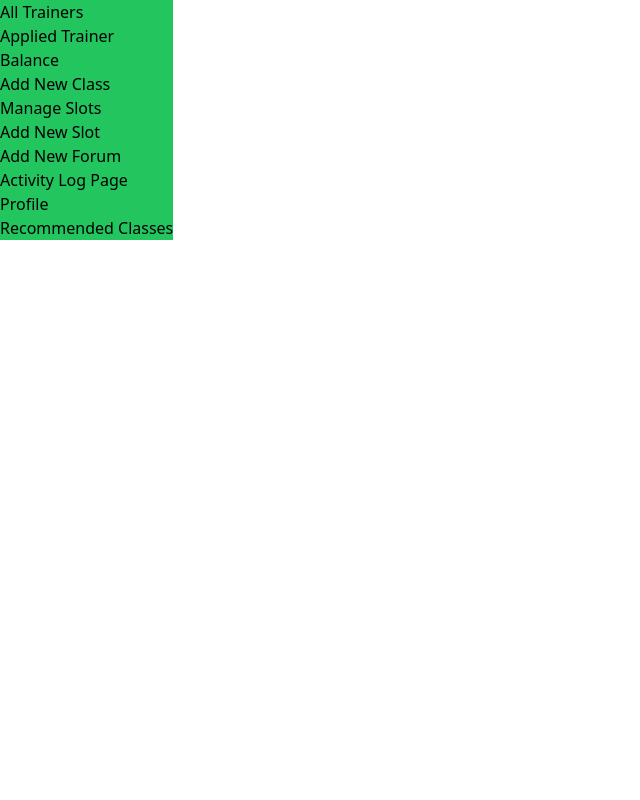
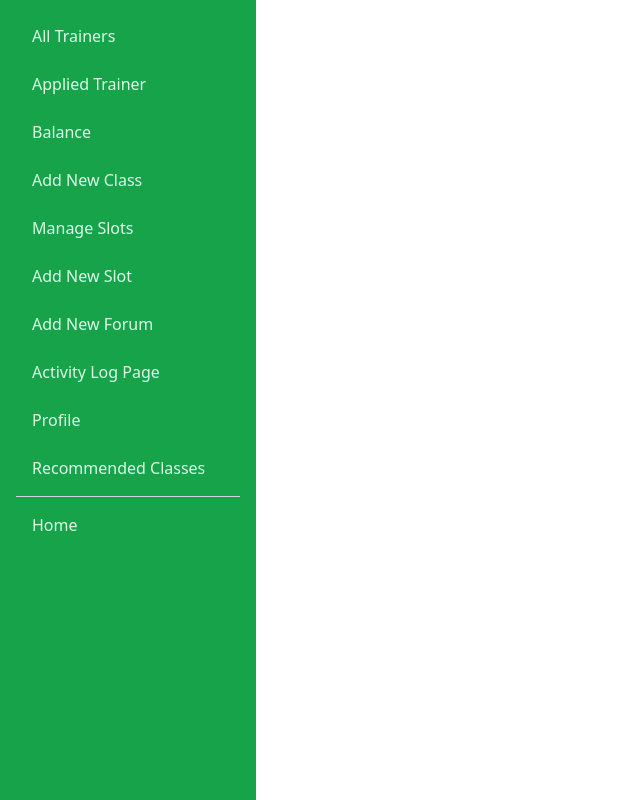
Before and after one commit to marufhossain55/activePulse, a React (Vite) app: page /dashboard in a window 1280 px wide. Shown: the whole page, without its empty margins (0-640 px from the left). Built offline with nearby package versions, Linux system fonts and the light colour scheme; no server answers.

Commit message:
display name fixed

```diff
--- /dev/null
+++ b/src/hooks/useAxiosPublic.jsx
@@ -0,0 +1,10 @@
+import axios from 'axios';
+
+const axiosPublic = axios.create({
+  baseURL: `${import.meta.env.VITE_API_URL}`,
+});
+
+const useAxiosPublic = () => {
+  return axiosPublic;
+};
+export default useAxiosPublic;
--- a/src/layouts/DashBoard.jsx
+++ b/src/layouts/DashBoard.jsx
@@ -2,9 +2,9 @@ import { NavLink, Outlet } from 'react-router-dom';
 
 const DashBoard = () => {
   return (
-    <div className="flex">
-      <div className="w64 min-h-full bg-green-500">
-        <ul className="menu">
+    <div className="flex container mx-auto">
+      {/* <div className="w64 min-h-screen bg-green-500">
+        <ul className="text-white">
           <li>
             <NavLink to="allTrainers">All Trainers</NavLink>
           </li>
@@ -37,6 +37,99 @@ const DashBoard = () => {
             <NavLink to="recommendedClasses">Recommended Classes</NavLink>
           </li>
         </ul>
+      </div> */}
+      <div className="w-64 min-h-screen bg-green-600 p-4">
+        <ul className="text-green-100 space-y-2">
+          <li>
+            <NavLink
+              to="allTrainers"
+              className="block py-2 px-4 hover:bg-green-500 hover:text-white rounded transition duration-300"
+            >
+              All Trainers
+            </NavLink>
+          </li>
+          <li>
+            <NavLink
+              to="appliedTrainer"
+              className="block py-2 px-4 hover:bg-green-500 hover:text-white rounded transition duration-300"
+            >
+              Applied Trainer
+            </NavLink>
+          </li>
+          <li>
+            <NavLink
+              to="balance"
+              className="block py-2 px-4 hover:bg-green-500 hover:text-white rounded transition duration-300"
+            >
+              Balance
+            </NavLink>
+          </li>
+          <li>
+            <NavLink
+              to="addNewClass"
+              className="block py-2 px-4 hover:bg-green-500 hover:text-white rounded transition duration-300"
+            >
+              Add New Class
+            </NavLink>
+          </li>
+          <li>
+            <NavLink
+              to="manageSlots"
+              className="block py-2 px-4 hover:bg-green-500 hover:text-white rounded transition duration-300"
+            >
+              Manage Slots
+            </NavLink>
+          </li>
+          <li>
+            <NavLink
+              to="addNewSlot"
+              className="block py-2 px-4 hover:bg-green-500 hover:text-white rounded transition duration-300"
+            >
+              Add New Slot
+            </NavLink>
+          </li>
+          <li>
+            <NavLink
+              to="addNewForum"
+              className="block py-2 px-4 hover:bg-green-500 hover:text-white rounded transition duration-300"
+            >
+              Add New Forum
+            </NavLink>
+          </li>
+          <li>
+            <NavLink
+              to="activityLogPage"
+              className="block py-2 px-4 hover:bg-green-500 hover:text-white rounded transition duration-300"
+            >
+              Activity Log Page
+            </NavLink>
+          </li>
+          <li>
+            <NavLink
+              to="profile"
+              className="block py-2 px-4 hover:bg-green-500 hover:text-white rounded transition duration-300"
+            >
+              Profile
+            </NavLink>
+          </li>
+          <li>
+            <NavLink
+              to="recommendedClasses"
+              className="block py-2 px-4 hover:bg-green-500 hover:text-white rounded transition duration-300"
+            >
+              Recommended Classes
+            </NavLink>
+          </li>
+          <div class="border-t border-gray-300 w-full my-4"></div>
+          <li>
+            <NavLink
+              to="/"
+              className="block py-2 px-4 hover:bg-green-500 hover:text-white rounded transition duration-300"
+            >
+              Home
+            </NavLink>
+          </li>
+        </ul>
       </div>
       <div className="flex-1">
         <Outlet />
--- a/src/pages/Register.jsx
+++ b/src/pages/Register.jsx
@@ -3,8 +3,10 @@ import useAuth from '../hooks/useAuth';
 import { Link, useNavigate } from 'react-router-dom';
 import { Helmet } from 'react-helmet';
 import Swal from 'sweetalert2';
+import useAxiosPublic from '../hooks/useAxiosPublic';
 
 const Register = () => {
+  const axiosPublic = useAxiosPublic();
   const { createUser, updateUserProfile } = useAuth();
   const navigate = useNavigate();
   const {
@@ -16,37 +18,29 @@ const Register = () => {
 
   const onSubmit = (data) => {
     const { email, password, fullName, image } = data;
-    // if (password.length < 6) {
-    //   return alert('password should be 6 digit');
-    // }
-    // if (!/[A-Z]/.test(password)) {
-    //   return alert('You Must use an uppercase in the password');
-    // }
-
-    // if (!/[a-z]/.test(password)) {
-    //   return alert('You Must use a Lowercase in the password');
-    // }
+    console.log(data);
     //create user and update profile
-    createUser(email, password).then(() => {
+    createUser(email, password).then((result) => {
+      const loggedUser = result.user;
+      console.log(loggedUser);
       updateUserProfile(fullName, image).then(() => {
-        // Navigate(from);
-        reset();
-        Swal.fire({
-          title: 'User created successfully',
-          showClass: {
-            popup: `
-              animate__animated
-              animate__fadeInUp
-              animate__faster
-            `,
-          },
-          hideClass: {
-            popup: `
-              animate__animated
-              animate__fadeOutDown
-              animate__faster
-            `,
-          },
+        //create user entry in database
+        const userInfo = {
+          fullName,
+          email,
+        };
+        axiosPublic.post('/users', userInfo).then((res) => {
+          if (res.data.insertedId) {
+            console.log('user added to the database');
+            reset();
+            Swal.fire({
+              position: 'top-end',
+              icon: 'success',
+              title: 'user created successfully',
+              showConfirmButton: false,
+              timer: 1500,
+            });
+          }
         });
         navigate('/');
       });
@@ -95,9 +89,9 @@ const Register = () => {
                   type="text"
                   className="block w-full py-3 text-gray-700 bg-white border rounded-lg px-11 dark:bg-gray-900 dark:text-gray-300 dark:border-gray-600 focus:border-blue-400 dark:focus:border-blue-300 focus:ring-blue-300 focus:outline-none focus:ring focus:ring-opacity-40"
                   placeholder="name"
-                  {...register('FullName', { required: true })}
+                  {...register('fullName', { required: true })}
                 />
-                {errors.FullName && (
+                {errors.fullName && (
                   <span className="text-red-500">This field is required</span>
                 )}
               </div>
--- a/src/provider/AuthProvider.jsx
+++ b/src/provider/AuthProvider.jsx
@@ -50,6 +50,8 @@ const AuthProvider = ({ children }) => {
     setLoading(true);
     return signOut(auth);
   };
+
+  // observer
   useEffect(() => {
     const unsubscribe = onAuthStateChanged(auth, (currentUser) => {
       setUser(currentUser);
```
